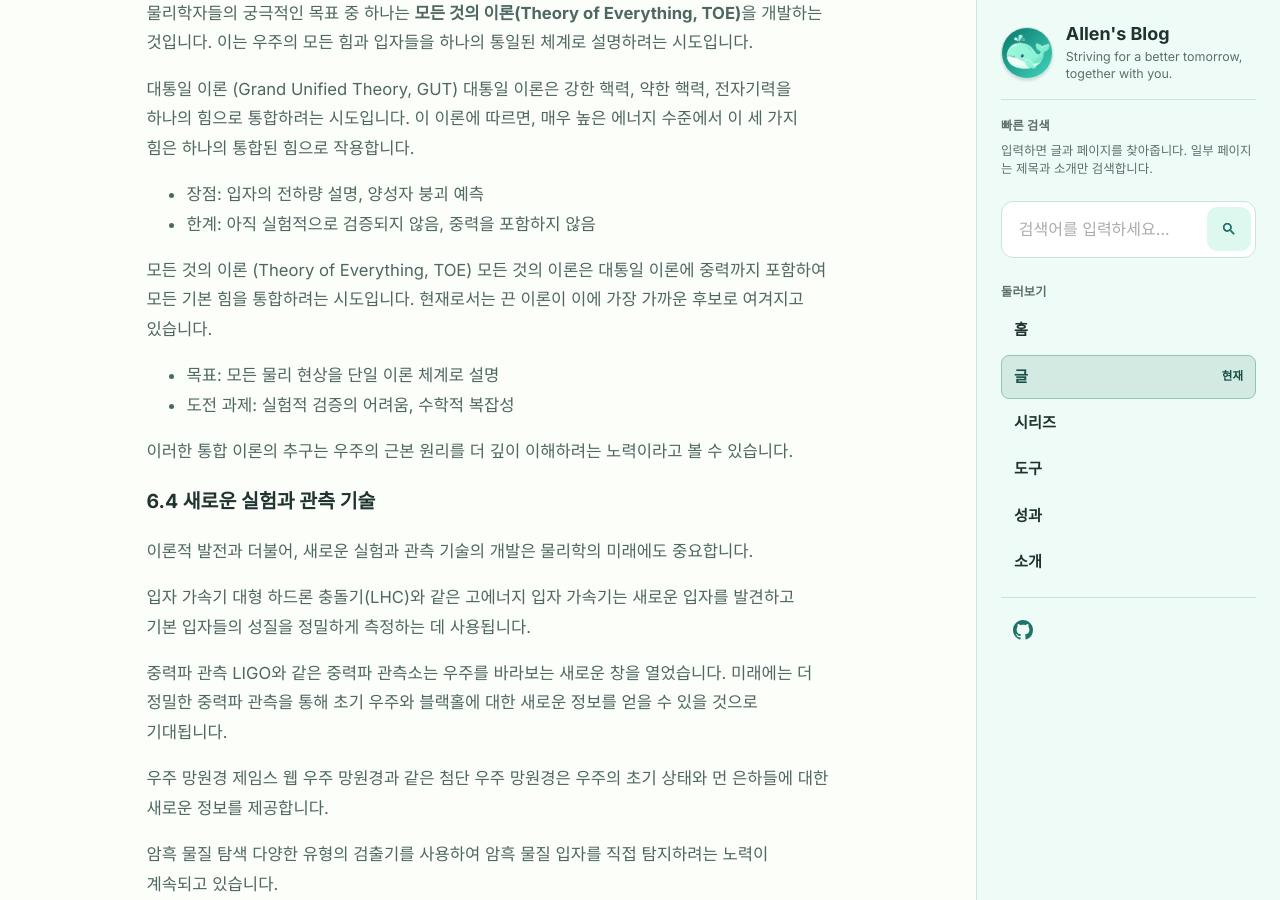
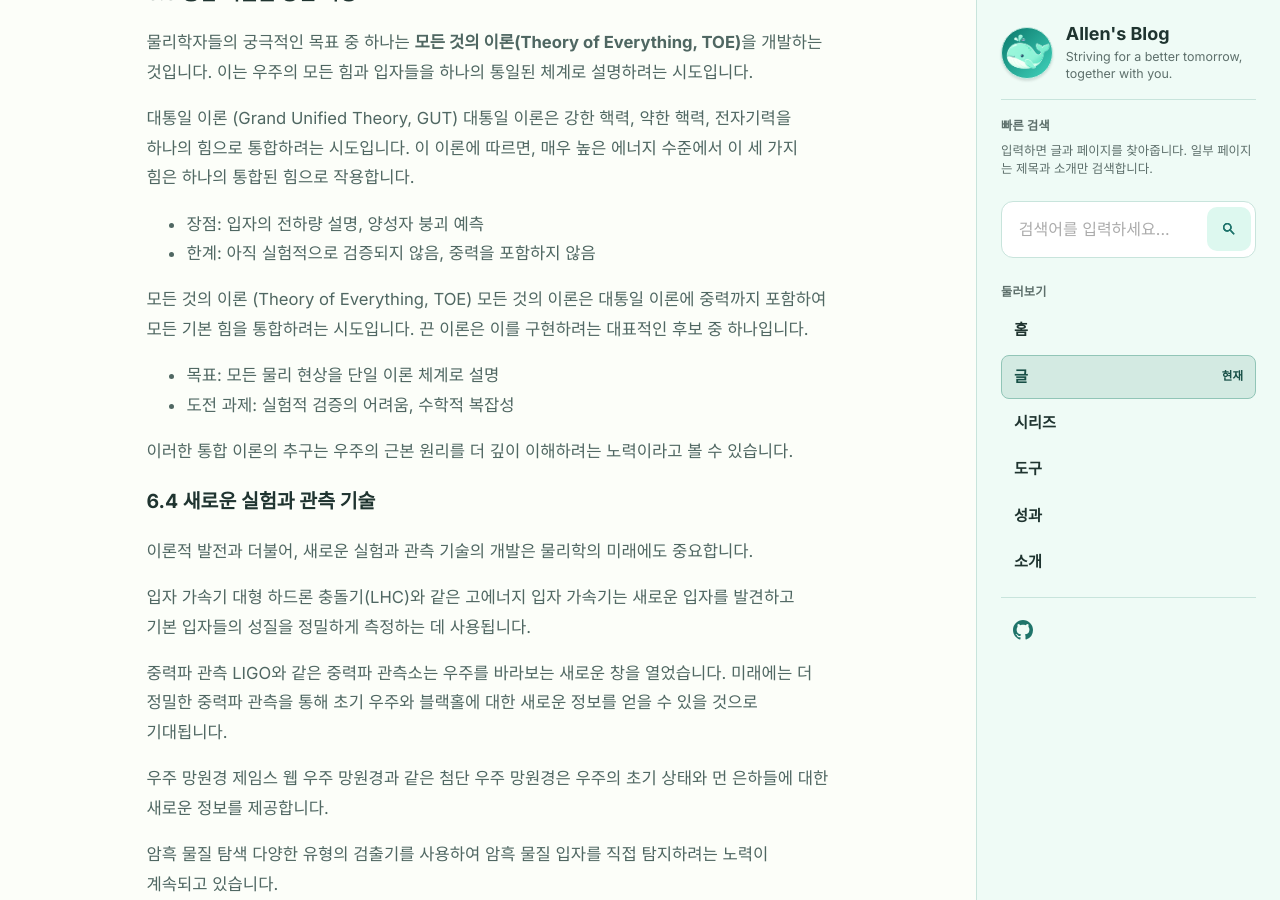
Before and after one commit to allenkang92/allenkang92.github.io, a Jekyll site: the page built from _posts/2024-09-09-1장-현대 물리학의 도전과 미래.md, in a window 1280 px wide and 900 px high, scrolled down 2432 px. Built offline with Jekyll 4.4.1, drawn with Linux system fonts in a browser that asks for light colours; comment, search, counter and statistics services are not loaded; some of the changed text lies outside the part shown.

Commit message:
초끈 이론의 시공간 차원 설명 보완

```diff
--- a/_posts/2024-09-09-1장-현대 물리학의 도전과 미래.md
+++ b/_posts/2024-09-09-1장-현대 물리학의 도전과 미래.md
@@ -33,7 +39,7 @@
 끈 이론은 모든 기본 입자들이 극도로 작은 진동하는 1차원적 **'끈'**으로 이루어져 있다고 제안합니다. 이 이론의 주요 특징은 다음과 같습니다:
 
 - 모든 입자와 힘을 통합적으로 설명할 수 있는 가능성 제공
-- 추가적인 공간 차원의 존재를 예측 (총 10차원 또는 11차원)
+- 추가적인 공간 차원을 제안: 대표적인 초끈 이론은 시간 1차원을 포함한 10차원 시공간을, 관련된 M이론은 11차원 시공간을 다룸
 - 중력을 자연스럽게 포함
 
 그러나 끈 이론 자체는 아직 실험으로 확인되지 않았습니다. 일부 모형과 관련된 효과를 실험으로 시험하는 연구는 진행되고 있지만, 그런 실험이 끈 이론 전체를 검증하는 것은 아닙니다.
@@ -83,7 +89,7 @@
 - 한계: 아직 실험적으로 검증되지 않음, 중력을 포함하지 않음
 
 모든 것의 이론 (Theory of Everything, TOE)
-모든 것의 이론은 대통일 이론에 중력까지 포함하여 모든 기본 힘을 통합하려는 시도입니다. 현재로서는 끈 이론이 이에 가장 가까운 후보로 여겨지고 있습니다.
+모든 것의 이론은 대통일 이론에 중력까지 포함하여 모든 기본 힘을 통합하려는 시도입니다. 끈 이론은 이를 구현하려는 대표적인 후보 중 하나입니다.
 
 - 목표: 모든 물리 현상을 단일 이론 체계로 설명
 - 도전 과제: 실험적 검증의 어려움, 수학적 복잡성
```
Also changed, not shown: other parts of _posts/2024-09-09-1장-현대 물리학의 도전과 미래.md (+8 -2 lines), docs/003-261110-security-and-blog-review/기능별-QA-2026-11-12.md (+1 -0 lines).
